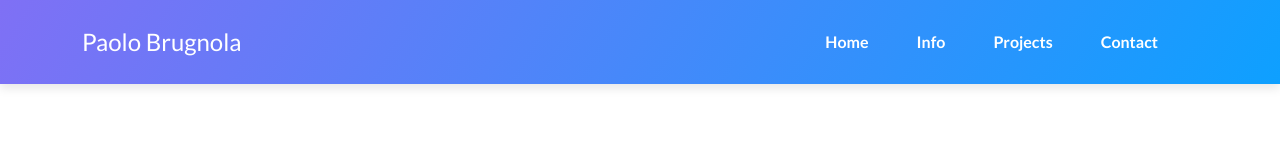
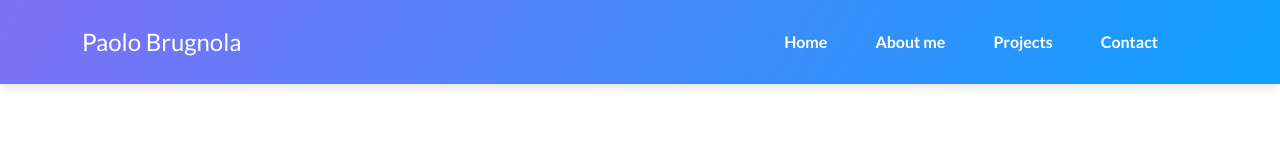
Before and after one commit to PaulXV/PaulXV.github.io, a plain HTML site: page info.html in a window 1280 px wide. Shown: the top 160 px of the page. Drawn offline with Linux system fonts and the light colour scheme.

Commit message:
updated nav

```diff
--- a/info.html
+++ b/info.html
@@ -19,7 +19,7 @@
             <div class="collapse navbar-collapse" id="navbarNav">
                 <ul class="navbar-nav ms-auto">
                     <li class="nav-item"><a class="nav-link" href="/index.html">Home</a></li>
-                    <li class="nav-item"><a class="nav-link" href="/info.html">Info</a></li>
+                    <li class="nav-item"><a class="nav-link" href="/info.html">About me</a></li>
                     <li class="nav-item"><a class="nav-link" href="/projects.html">Projects</a></li>
                     <li class="nav-item"><a class="nav-link" href="/contact.html">Contact</a></li>
                 </ul>
```
